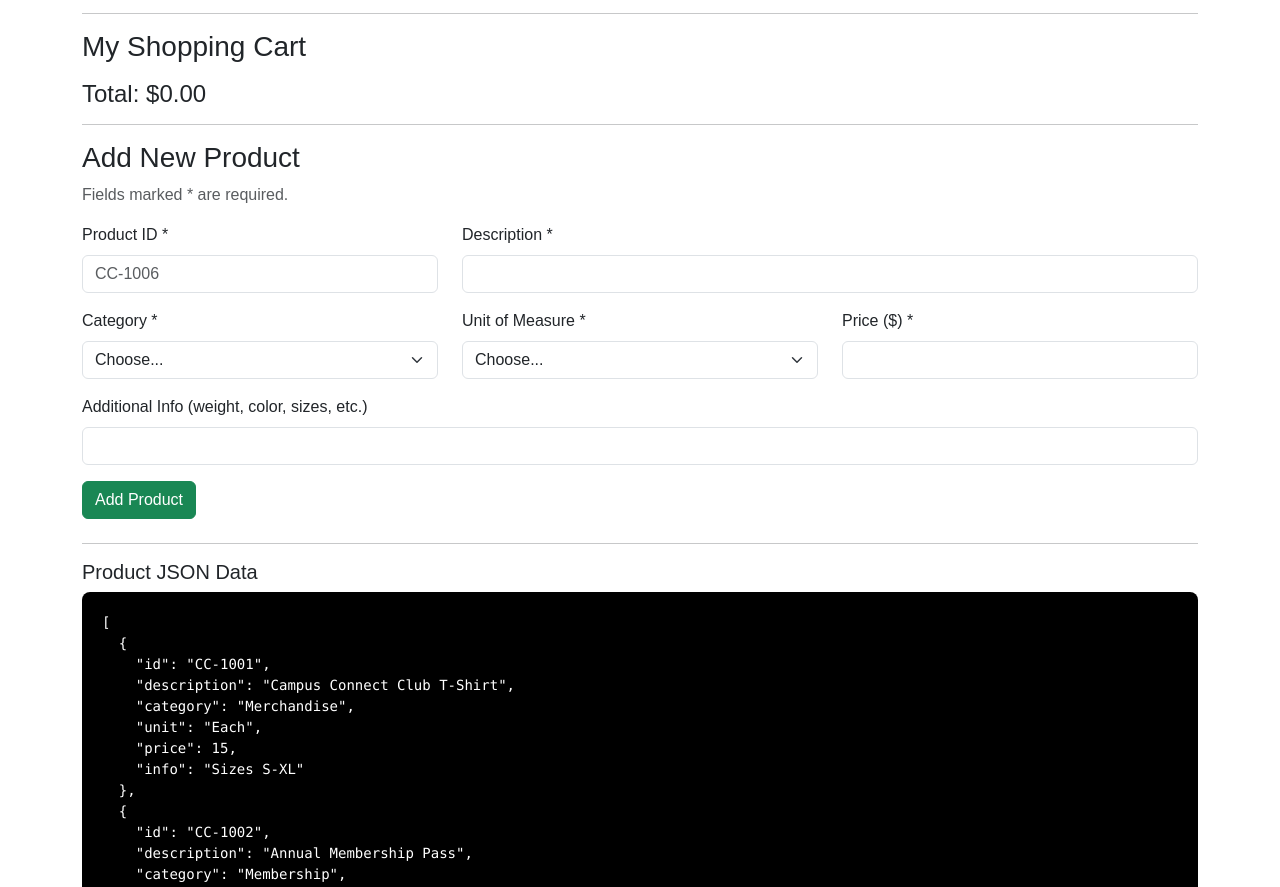
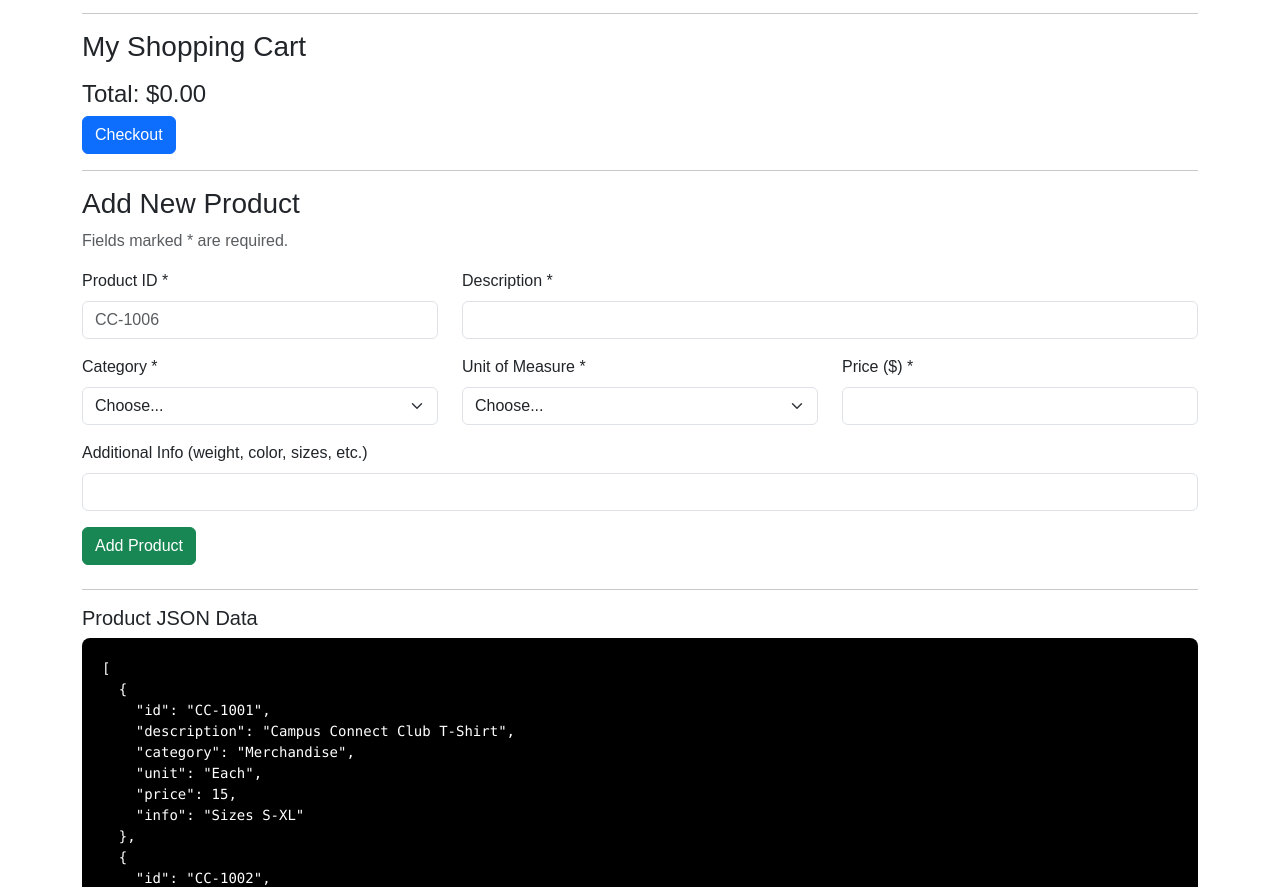
Before and after one commit to bmcenci/ist256group2, a website: page shopping-cart.html in a window 1280 px wide. Shown: the part 836-1723 px from the top of the page. Drawn offline with nearby package versions, Linux system fonts and the light colour scheme.

Commit message:
Add Checkout button to shopping cart

```diff
--- a/shopping-cart.html
+++ b/shopping-cart.html
@@ -61,6 +61,8 @@
         <div id="cartItems"></div>
 
         <h4 class="mt-3">Total: $<span id="cartTotal">0.00</span></h4>
+
+        <a href="billing.html" class="btn btn-primary">Checkout</a>
 
         <hr>
 
```
